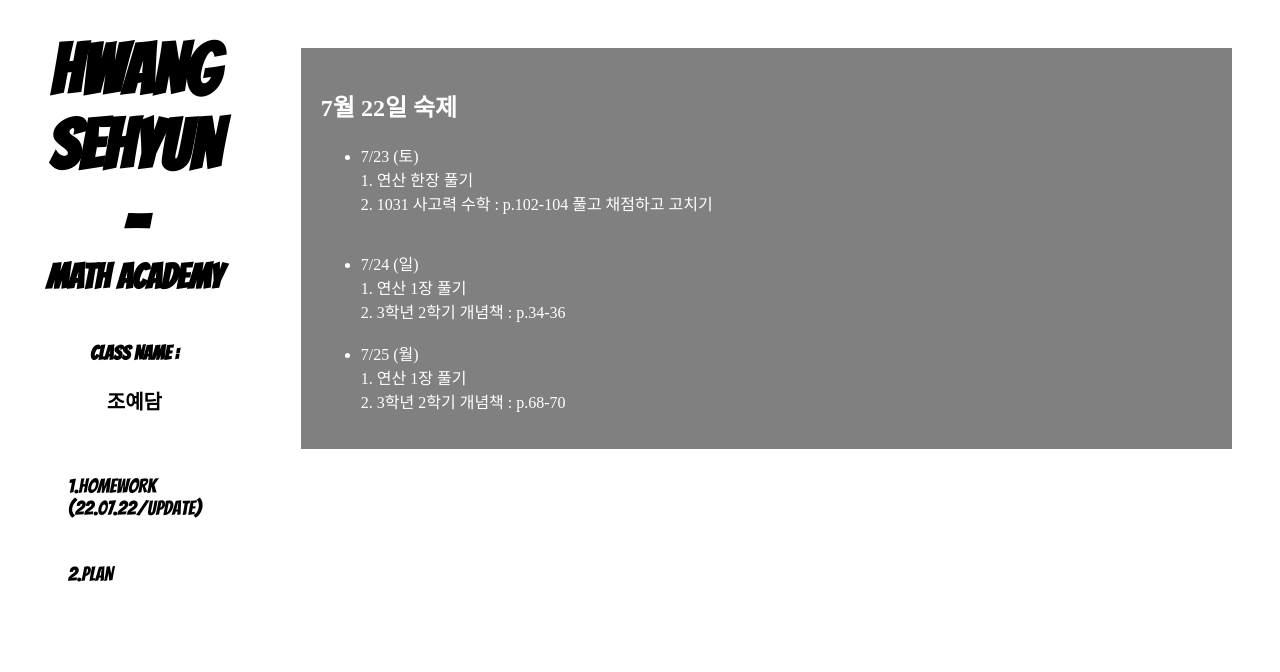
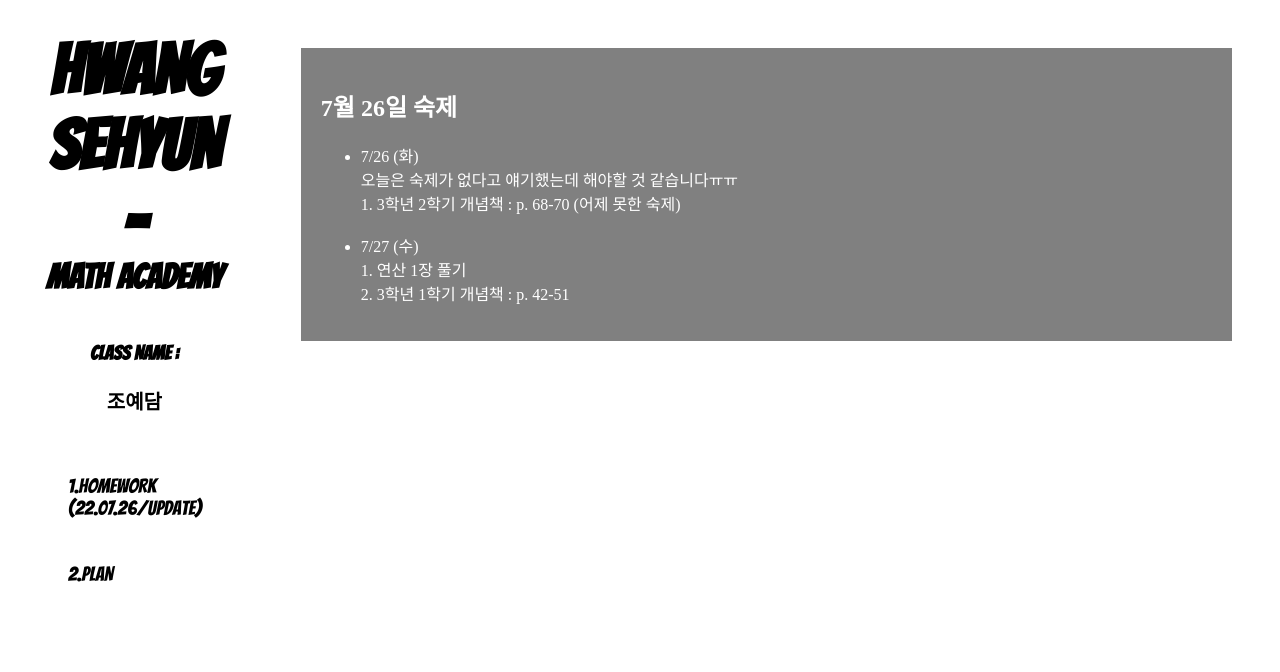
Before and after one commit to hwang-sehyun/sehyunclass, a plain HTML site: page homework.html in a window 1280 px wide. Drawn offline with Linux system fonts and the light colour scheme; a web font is replaced by a local one.

Commit message:
예담이 수업 업데이트

```diff
--- a/homework.html
+++ b/homework.html
@@ -109,7 +109,7 @@
         <h3 style="color:black; text-shadow:none; font-family: 'Bangers', cursive; font-size:20px;"> CLASS NAME :<br><br> 조예담 </h3>
         <div class="card1">
           <p style="font-size:20px; font-family: 'Bangers', cursive;">
-            <a href="homework.html" style="text-decoration-line: none; color:black;">1.HOMEWORK (22.07.22/update)<br><br><br></a>
+            <a href="homework.html" style="text-decoration-line: none; color:black;">1.HOMEWORK (22.07.26/update)<br><br><br></a>
             <a href="예담여름방학계획.pdf" style="text-decoration-line: none;color:black;">2.PLAN<br><br><br></a>
           </p>
         </div>
@@ -117,26 +117,19 @@
 
       <div class="rightcolumn" style="color:white;">
         <div class="card2">
-          <h2> 7월 22일 숙제  </h2>
+          <h2> 7월 26일 숙제  </h2>
           <ul>
             <li>
-              7/23 (토)<br>
-               1. 연산 한장 풀기<br>
-               2. 1031 사고력 수학 : p.102-104 풀고 채점하고 고치기<br>
+              7/26 (화)<br>
+               오늘은 숙제가 없다고 얘기했는데 해야할 것 같습니다ㅠㅠ<br>
+               1. 3학년 2학기 개념책 : p. 68-70 (어제 못한 숙제)
                <br>
             </li>
             <br>
             <li>
-              7/24 (일)<br>
+              7/27 (수)<br>
                1. 연산 1장 풀기<br>
-               2. 3학년 2학기 개념책 : p.34-36<br>
-
-            </li>
-            <br>
-            <li>
-              7/25 (월)<br>
-               1. 연산 1장 풀기<br>
-               2. 3학년 2학기 개념책 : p.68-70<br>
+               2. 3학년 1학기 개념책 : p. 42-51<br>
             </li>
           </ul>
           </div>
```
Also changed, not shown: index.html (+7 -3 lines).
